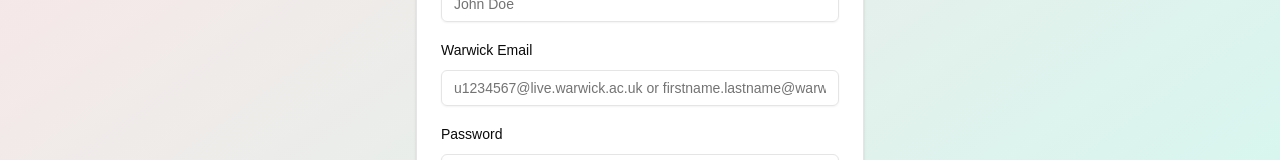
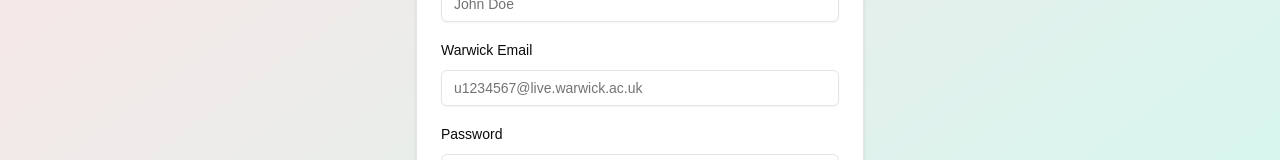
Before and after one commit to Osireg17/Warwick-Tinder, a Next.js app in the folder client/: page /auth/register in a window 1280 px wide. Shown: the part 336-496 px from the top of the page. Built offline with nearby package versions, Linux system fonts and the light colour scheme; no server answers.

Commit message:
Update email placeholders in registration and sign-in forms for consistency

```diff
--- a/client/app/auth/register/page.tsx
+++ b/client/app/auth/register/page.tsx
@@ -138,7 +138,7 @@
                                     <FormLabel>Warwick Email</FormLabel>
                                     <FormControl>
                                         <Input
-                                            placeholder="u1234567@live.warwick.ac.uk or firstname.lastname@warwick.ac.uk"
+                                            placeholder="u1234567@live.warwick.ac.uk"
                                             type="email"
                                             autoCapitalize="none"
                                             autoComplete="email"
--- a/client/app/auth/signin/page.tsx
+++ b/client/app/auth/signin/page.tsx
@@ -106,7 +106,7 @@
                                         <FormLabel>Warwick Email</FormLabel>
                                         <FormControl>
                                             <Input
-                                                placeholder="u1234567@warwick.ac.uk"
+                                                placeholder="u1234567@live.warwick.ac.uk"
                                                 type="email"
                                                 autoCapitalize="none"
                                                 autoComplete="email"
```
